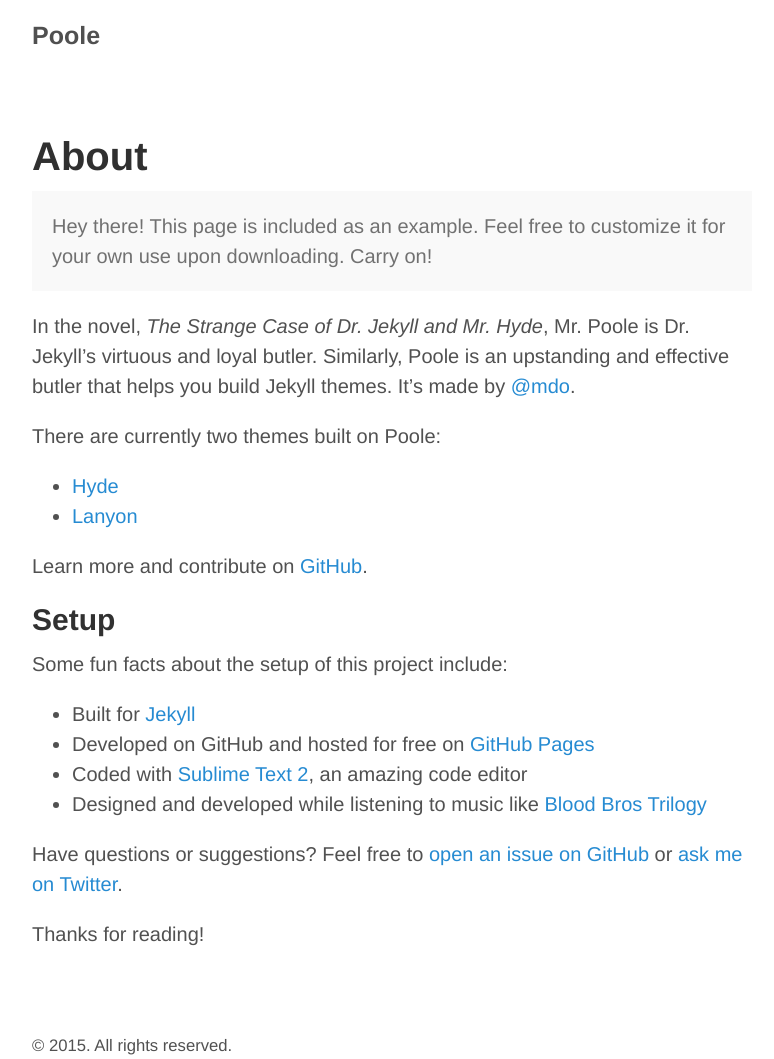
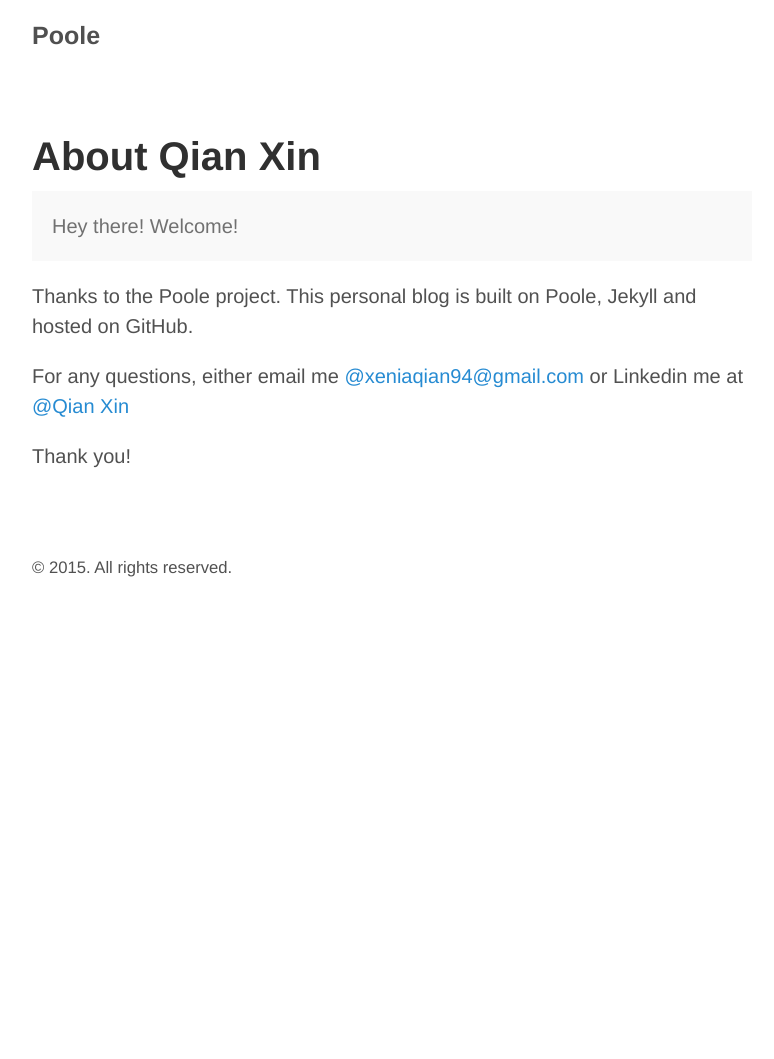
Before and after one commit to xeniaqian94/xeniaqian94.github.io, a Jekyll site: the page built from about.md, in a window 1280 px wide. Shown: the whole page, without its empty margins (248-1022 px from the left). Built offline with Jekyll 4.4.1, drawn with Linux system fonts in a browser that asks for light colours; after the commit the page ends 900 px from its top, so only the background shows below that.

Commit message:
Add About me page content

```diff
--- a/about.md
+++ b/about.md
@@ -1,30 +1,15 @@
 ---
 layout: page
-title: About
+title: About Qian Xin
 ---
 
 <p class="message">
-  Hey there! This page is included as an example. Feel free to customize it for your own use upon downloading. Carry on!
+  Hey there! Welcome!
 </p>
 
-In the novel, *The Strange Case of Dr. Jekyll and Mr. Hyde*, Mr. Poole is Dr. Jekyll's virtuous and loyal butler. Similarly, Poole is an upstanding and effective butler that helps you build Jekyll themes. It's made by [@mdo](https://twitter.com/mdo).
 
-There are currently two themes built on Poole:
+Thanks to the Poole project. This personal blog is built on Poole, Jekyll and hosted on GitHub.
 
-* [Hyde](http://hyde.getpoole.com)
-* [Lanyon](http://lanyon.getpoole.com)
+For any questions, either email me [@xeniaqian94@gmail.com](xeniaqian94@gmail.com) or Linkedin me at [@Qian Xin](http://cn.linkedin.com/in/xqian94)
 
-Learn more and contribute on [GitHub](https://github.com/poole).
-
-## Setup
-
-Some fun facts about the setup of this project include:
-
-* Built for [Jekyll](http://jekyllrb.com)
-* Developed on GitHub and hosted for free on [GitHub Pages](https://pages.github.com)
-* Coded with [Sublime Text 2](http://sublimetext.com), an amazing code editor
-* Designed and developed while listening to music like [Blood Bros Trilogy](https://soundcloud.com/maddecent/sets/blood-bros-series)
-
-Have questions or suggestions? Feel free to [open an issue on GitHub](https://github.com/poole/poole/issues/new) or [ask me on Twitter](https://twitter.com/mdo).
-
-Thanks for reading!
+Thank you!
```
